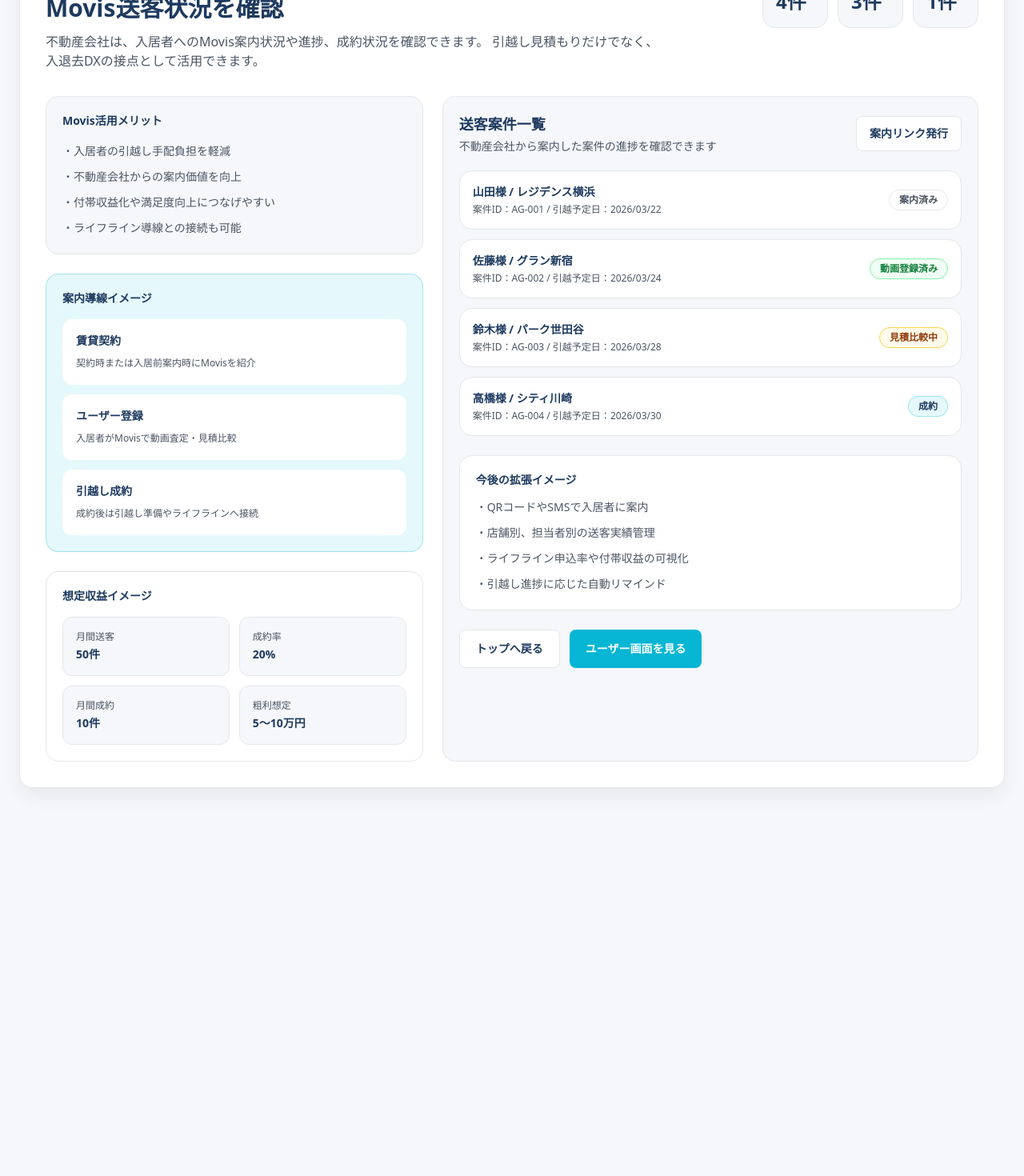
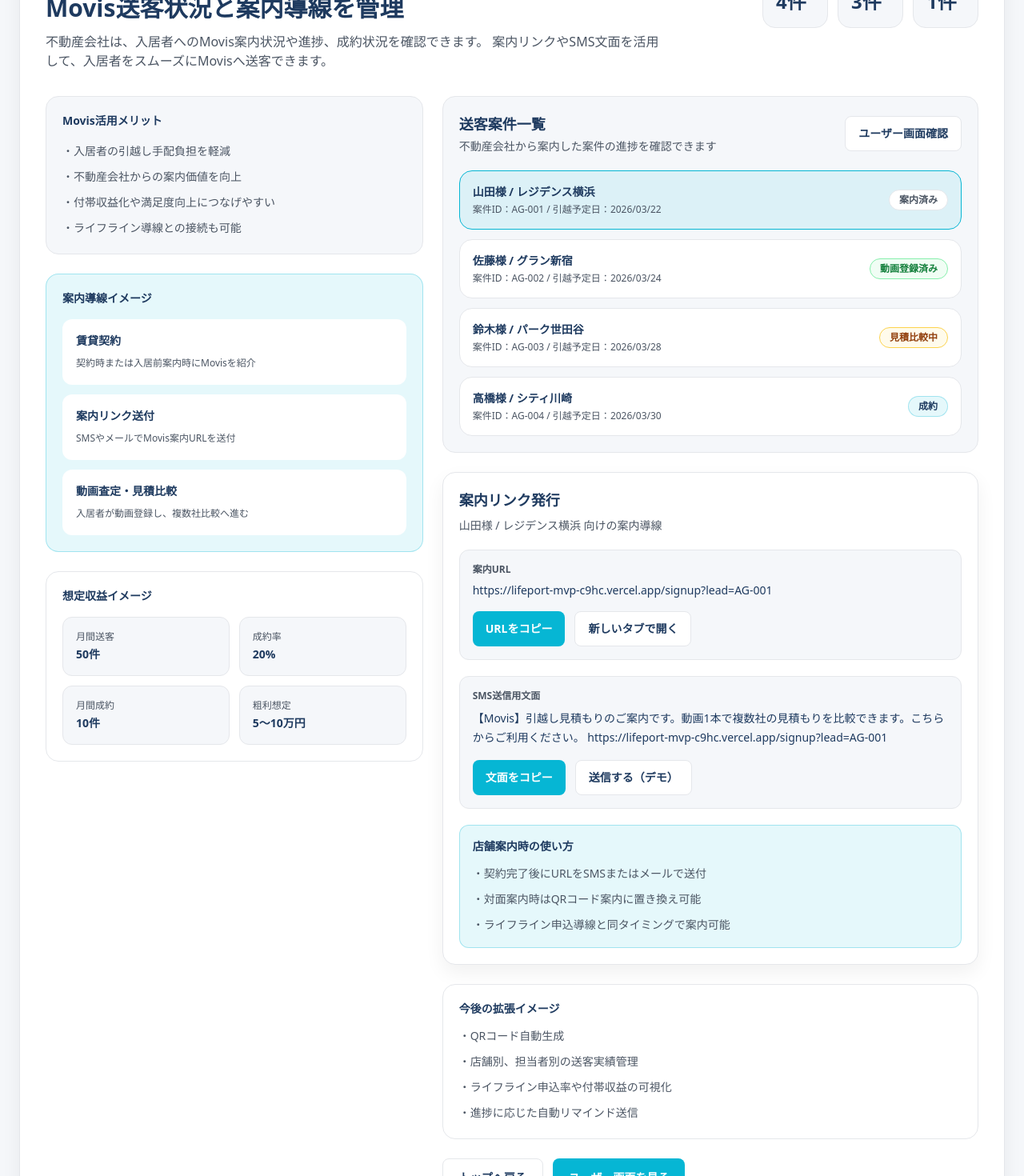
Before and after one commit to rjshimoyama-bot/lifeport-mvp, a Next.js app: page /agent in a window 1280 px wide. Shown: the part 180-1650 px from the top of the page at 80% size. Before the commit the page ends 1197 px from the top, so only its background shows below. Built offline with nearby package versions, Linux system fonts and the light colour scheme.

Commit message:
Update page.tsx

```diff
--- a/app/agent/page.tsx
+++ b/app/agent/page.tsx
@@ -1,6 +1,7 @@
 "use client";
 
 import Link from "next/link";
+import { useMemo, useState } from "react";
 
 type Lead = {
   id: string;
@@ -42,9 +43,37 @@
 ];
 
 export default function AgentPage() {
+  const [selectedLead, setSelectedLead] = useState<Lead | null>(mockLeads[0] ?? null);
+  const [copied, setCopied] = useState(false);
+
   const totalLeads = mockLeads.length;
   const completed = mockLeads.filter((lead) => lead.status === "成約").length;
   const inProgress = mockLeads.filter((lead) => lead.status !== "成約").length;
+
+  const inviteUrl = useMemo(() => {
+    if (!selectedLead) return "https://lifeport-mvp-c9hc.vercel.app/signup";
+    return `https://lifeport-mvp-c9hc.vercel.app/signup?lead=${selectedLead.id}`;
+  }, [selectedLead]);
+
+  const smsText = useMemo(() => {
+    if (!selectedLead) return "";
+    return `【Movis】引越し見積もりのご案内です。動画1本で複数社の見積もりを比較できます。こちらからご利用ください。 ${inviteUrl}`;
+  }, [selectedLead, inviteUrl]);
+
+  const handleCopy = async (text: string, mode: "url" | "sms") => {
+    try {
+      await navigator.clipboard.writeText(text);
+      setCopied(true);
+      window.setTimeout(() => setCopied(false), 1600);
+      if (mode === "url") {
+        alert("案内リンクをコピーしました。");
+      } else {
+        alert("SMS文面をコピーしました。");
+      }
+    } catch {
+      alert("コピーに失敗しました。");
+    }
+  };
 
   return (
     <main className="min-h-screen bg-bg">
@@ -64,11 +93,11 @@
                   Agent Dashboard
                 </div>
                 <h1 className="mt-4 text-2xl font-bold text-navy md:text-3xl">
-                  Movis送客状況を確認
+                  Movis送客状況と案内導線を管理
                 </h1>
                 <p className="mt-3 text-sm leading-6 text-muted md:text-base">
                   不動産会社は、入居者へのMovis案内状況や進捗、成約状況を確認できます。
-                  引越し見積もりだけでなく、入退去DXの接点として活用できます。
+                  案内リンクやSMS文面を活用して、入居者をスムーズにMovisへ送客できます。
                 </p>
               </div>
 
@@ -99,12 +128,12 @@
                       text="契約時または入居前案内時にMovisを紹介"
                     />
                     <FlowCard
-                      title="ユーザー登録"
-                      text="入居者がMovisで動画査定・見積比較"
+                      title="案内リンク送付"
+                      text="SMSやメールでMovis案内URLを送付"
                     />
                     <FlowCard
-                      title="引越し成約"
-                      text="成約後は引越し準備やライフラインへ接続"
+                      title="動画査定・見積比較"
+                      text="入居者が動画登録し、複数社比較へ進む"
                     />
                   </div>
                 </div>
@@ -120,6 +149,7 @@
                 </div>
               </div>
 
+              <div className="space-y-6">
                 <div className="rounded-2xl border border-border bg-bg p-5">
                   <div className="flex items-center justify-between">
                     <div>
@@ -129,19 +159,25 @@
                       </div>
                     </div>
 
-                  <button
+                    <Link
+                      href="/signup"
                       className="inline-flex h-11 items-center justify-center rounded-lg border border-border bg-white px-4 text-sm font-semibold text-navy hover:bg-white/80"
-                    onClick={() => alert("今後はここから案内URL発行やSMS送信につなげる想定です。")}
                     >
-                    案内リンク発行
-                  </button>
+                      ユーザー画面確認
+                    </Link>
                   </div>
 
                   <div className="mt-5 space-y-3">
                     {mockLeads.map((lead) => (
-                    <div
+                      <button
                         key={lead.id}
-                      className="rounded-2xl border border-border bg-white p-4"
+                        onClick={() => setSelectedLead(lead)}
+                        className={[
+                          "w-full rounded-2xl border p-4 text-left transition",
+                          selectedLead?.id === lead.id
+                            ? "border-cyan bg-cyan/10"
+                            : "border-border bg-white hover:bg-bg",
+                        ].join(" ")}
                       >
                         <div className="flex flex-col gap-3 md:flex-row md:items-center md:justify-between">
                           <div>
@@ -155,21 +191,94 @@
 
                           <AgentStatusBadge status={lead.status} />
                         </div>
-                    </div>
+                      </button>
                     ))}
                   </div>
+                </div>
 
-                <div className="mt-6 rounded-2xl border border-border bg-white p-5">
-                  <div className="text-sm font-semibold text-navy">今後の拡張イメージ</div>
+                {selectedLead && (
+                  <div className="rounded-2xl border border-border bg-white p-5 shadow-soft">
+                    <div className="text-lg font-bold text-navy">案内リンク発行</div>
+                    <div className="mt-2 text-sm text-muted">
+                      {selectedLead.customerName} / {selectedLead.propertyName} 向けの案内導線
+                    </div>
+
+                    <div className="mt-5 rounded-xl border border-border bg-bg p-4">
+                      <div className="text-xs font-semibold text-muted">案内URL</div>
+                      <div className="mt-2 break-all text-sm font-medium text-navy">
+                        {inviteUrl}
+                      </div>
+
+                      <div className="mt-4 flex flex-col gap-3 sm:flex-row">
+                        <button
+                          className="inline-flex h-11 items-center justify-center rounded-lg bg-cyan px-4 text-sm font-semibold text-white hover:bg-[#0891B2]"
+                          onClick={() => handleCopy(inviteUrl, "url")}
+                        >
+                          URLをコピー
+                        </button>
+
+                        <a
+                          href={inviteUrl}
+                          target="_blank"
+                          rel="noreferrer"
+                          className="inline-flex h-11 items-center justify-center rounded-lg border border-border bg-white px-4 text-sm font-semibold text-navy hover:bg-white/80"
+                        >
+                          新しいタブで開く
+                        </a>
+                      </div>
+                    </div>
+
+                    <div className="mt-5 rounded-xl border border-border bg-bg p-4">
+                      <div className="text-xs font-semibold text-muted">SMS送信用文面</div>
+                      <div className="mt-2 whitespace-pre-wrap text-sm leading-6 text-navy">
+                        {smsText}
+                      </div>
+
+                      <div className="mt-4 flex flex-col gap-3 sm:flex-row">
+                        <button
+                          className="inline-flex h-11 items-center justify-center rounded-lg bg-cyan px-4 text-sm font-semibold text-white hover:bg-[#0891B2]"
+                          onClick={() => handleCopy(smsText, "sms")}
+                        >
+                          文面をコピー
+                        </button>
+
+                        <button
+                          className="inline-flex h-11 items-center justify-center rounded-lg border border-border bg-white px-4 text-sm font-semibold text-navy hover:bg-white/80"
+                          onClick={() => alert("実運用ではここからSMS送信やメール送信に接続する想定です。")}
+                        >
+                          送信する（デモ）
+                        </button>
+                      </div>
+                    </div>
+
+                    <div className="mt-5 rounded-xl border border-cyan/30 bg-cyan/10 p-4">
+                      <div className="text-sm font-semibold text-navy">店舗案内時の使い方</div>
                       <ul className="mt-3 space-y-2 text-sm leading-6 text-muted">
-                    <li>・QRコードやSMSで入居者に案内</li>
-                    <li>・店舗別、担当者別の送客実績管理</li>
-                    <li>・ライフライン申込率や付帯収益の可視化</li>
-                    <li>・引越し進捗に応じた自動リマインド</li>
+                        <li>・契約完了後にURLをSMSまたはメールで送付</li>
+                        <li>・対面案内時はQRコード案内に置き換え可能</li>
+                        <li>・ライフライン申込導線と同タイミングで案内可能</li>
                       </ul>
                     </div>
 
-                <div className="mt-6 flex flex-col gap-3 sm:flex-row">
+                    {copied && (
+                      <div className="mt-4 text-sm font-medium text-cyan">
+                        コピーしました。
+                      </div>
+                    )}
+                  </div>
+                )}
+
+                <div className="rounded-2xl border border-border bg-white p-5">
+                  <div className="text-sm font-semibold text-navy">今後の拡張イメージ</div>
+                  <ul className="mt-3 space-y-2 text-sm leading-6 text-muted">
+                    <li>・QRコード自動生成</li>
+                    <li>・店舗別、担当者別の送客実績管理</li>
+                    <li>・ライフライン申込率や付帯収益の可視化</li>
+                    <li>・進捗に応じた自動リマインド送信</li>
+                  </ul>
+                </div>
+
+                <div className="flex flex-col gap-3 sm:flex-row">
                   <Link
                     href="/"
                     className="inline-flex h-12 items-center justify-center rounded-lg border border-border bg-white px-5 text-sm font-semibold text-navy hover:bg-white/80"
```
Lines whose indentation alone changed are shown as unchanged.
